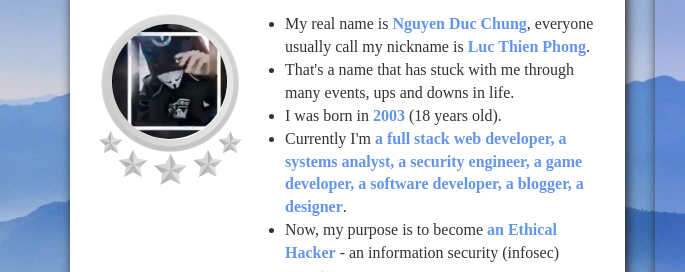
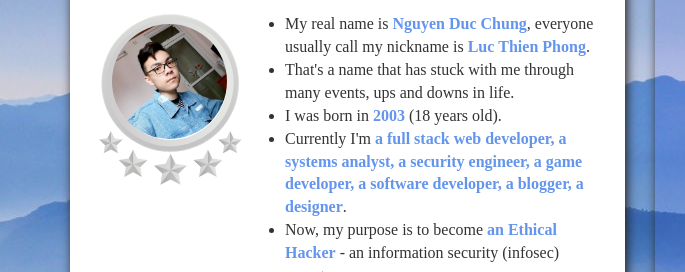
Before and after one commit to lucthienphong1120/lucthienphong1120.github.io, a plain HTML site: page index.html in a window 1280 px wide. Shown: the part 715-987 px from the top of the page, 0-685 px from the left. Drawn offline with nearby package versions, Linux system fonts and the light colour scheme.

Commit message:
adding files

```diff
--- a/css/style.css
+++ b/css/style.css
@@ -311,9 +311,9 @@ header hr {
   min-width: 165px;
 }
 .avatar-img {
-  background-image: url(../images/user/239884796_677228403233766_8745063908749661146_n.png);
-  background-repeat: no-repeat;
-  background-size: contain;
+  background: url(../images/avatar/2.png) no-repeat center center / cover;
+  /* background-repeat: no-repeat;
+  background-size: cover; */
   position: absolute;
   top: 12px;
   left: 17px;
```
Also changed, not shown: images/avatar/1.png (renamed from images/user/239884796_677228403233766_8745063908749661146_n.png), images/avatar/2.png (added).
